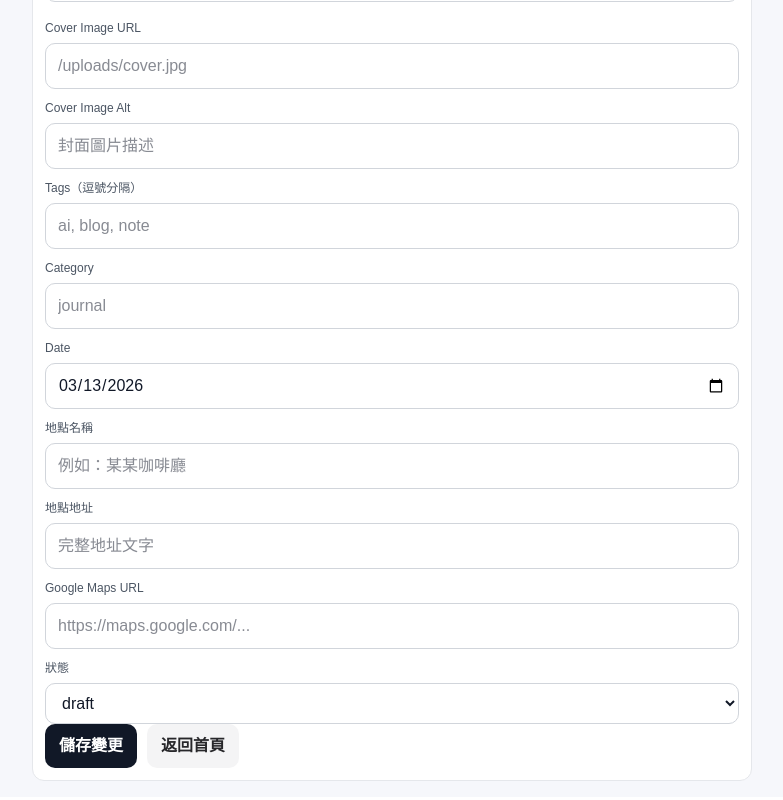
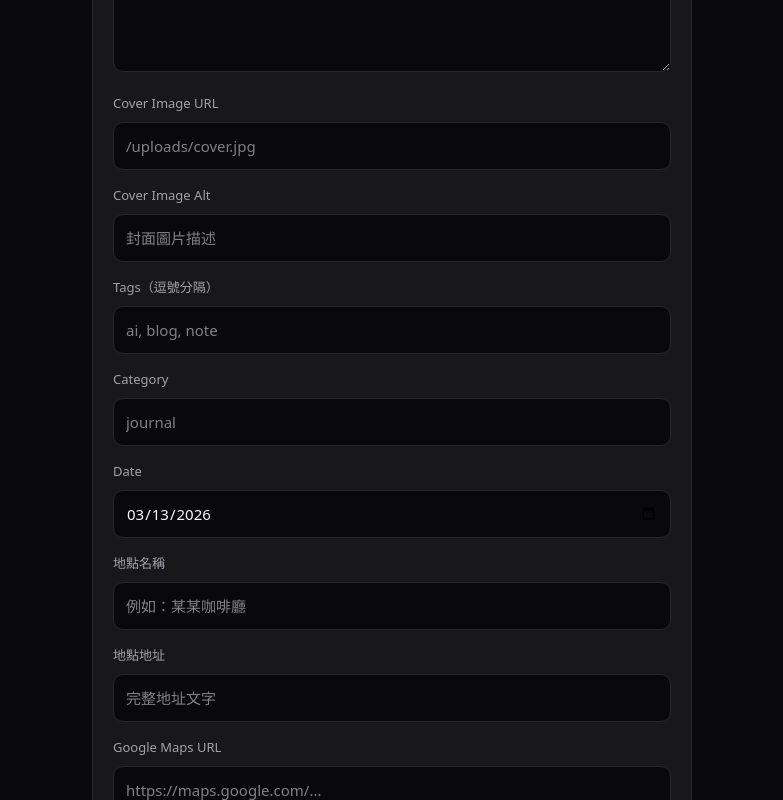
Before and after one commit to AuraStarry/chat-blog, a Next.js app: page /studio in a window 1280 px wide. Shown: the part 820-1620 px from the top of the page, without its empty margins (248-1031 px from the left). Built offline with nearby package versions, Linux system fonts and the light colour scheme.

Commit message:
style: implement dark mode for studio and add spacing for actions

```diff
--- a/src/app/studio/page.js
+++ b/src/app/studio/page.js
@@ -165,7 +165,7 @@ export default async function StudioPage({ searchParams }) {
 
           <div className={styles.actions}>
             <button className={styles.button} type="submit">儲存變更</button>
-            <Link href="/" className={styles.button} style={{ textDecoration: "none", background: "#f4f4f5", color: "#27272a" }}>
+            <Link href="/" className={styles.button} style={{ background: "transparent", color: "#a1a1aa", border: "1px solid #27272a" }}>
               返回首頁
             </Link>
           </div>
--- a/src/app/studio/page.module.scss
+++ b/src/app/studio/page.module.scss
@@ -1,81 +1,109 @@
 .page {
   min-height: 100dvh;
-  background: #f6f7fb;
-  color: #111827;
+  background: #09090b; // Zinc 950
+  color: #fafafa; // Zinc 50
   padding: 16px;
+  font-family: ui-sans-serif, system-ui, sans-serif;
 }
 
 .container {
-  max-width: 720px;
+  max-width: 600px; // Slightly narrower for focus
   margin: 0 auto;
   display: flex;
   flex-direction: column;
-  gap: 12px;
+  gap: 16px;
 }
 
 .card {
-  background: #fff;
-  border: 1px solid #e5e7eb;
-  border-radius: 12px;
-  padding: 12px;
+  background: #18181b; // Zinc 900
+  border: 1px solid #27272a; // Zinc 800
+  border-radius: 16px;
+  padding: 20px;
 }
 
 .title {
-  font-size: 20px;
+  font-size: 22px;
   font-weight: 700;
+  letter-spacing: -0.025em;
 }
 
 .grid {
   display: grid;
   grid-template-columns: 1fr;
-  gap: 10px;
+  gap: 16px;
 }
 
 .label {
   display: block;
-  font-size: 12px;
-  color: #4b5563;
-  margin-bottom: 6px;
+  font-size: 13px;
+  font-weight: 500;
+  color: #a1a1aa; // Zinc 400
+  margin-bottom: 8px;
 }
 
 .input,
 .textarea,
 .select {
   width: 100%;
-  border: 1px solid #d1d5db;
+  border: 1px solid #27272a;
   border-radius: 10px;
-  padding: 10px 12px;
-  background: #fff;
+  padding: 12px;
+  background: #09090b;
+  color: #fafafa;
+  font-size: 15px;
+  transition: border-color 0.2s;
+
+  &:focus {
+    outline: none;
+    border-color: #52525b; // Zinc 600
+  }
 }
 
 .textarea {
   min-height: 160px;
   resize: vertical;
+  line-height: 1.6;
 }
 
 .actions {
   display: flex;
-  gap: 10px;
+  gap: 12px;
+  margin-top: 32px; // Added significant spacing
+  padding-top: 24px;
+  border-top: 1px solid #27272a;
 }
 
 .button {
+  cursor: pointer;
   border: 0;
-  border-radius: 10px;
-  padding: 10px 14px;
-  background: #111827;
-  color: #fff;
+  border-radius: 12px;
+  padding: 12px 20px;
+  background: #fafafa;
+  color: #18181b;
   font-weight: 600;
+  font-size: 14px;
+  transition: opacity 0.2s;
+  text-decoration: none;
+  display: inline-flex;
+  align-items: center;
+  justify-content: center;
+
+  &:hover {
+    opacity: 0.9;
+  }
 }
 
 .note {
-  font-size: 12px;
-  color: #6b7280;
+  font-size: 13px;
+  color: #71717a; // Zinc 500
 }
 
 .success {
-  color: #166534;
-  background: #dcfce7;
-  border: 1px solid #86efac;
-  border-radius: 10px;
-  padding: 8px 10px;
+  color: #4ade80;
+  background: rgba(6, 78, 59, 0.4);
+  border: 1px solid rgba(16, 185, 129, 0.2);
+  border-radius: 12px;
+  padding: 12px 16px;
+  font-size: 14px;
+  font-weight: 500;
 }
```
Also changed, not shown: 1 other file (tests, documents, lock files or other folders).
